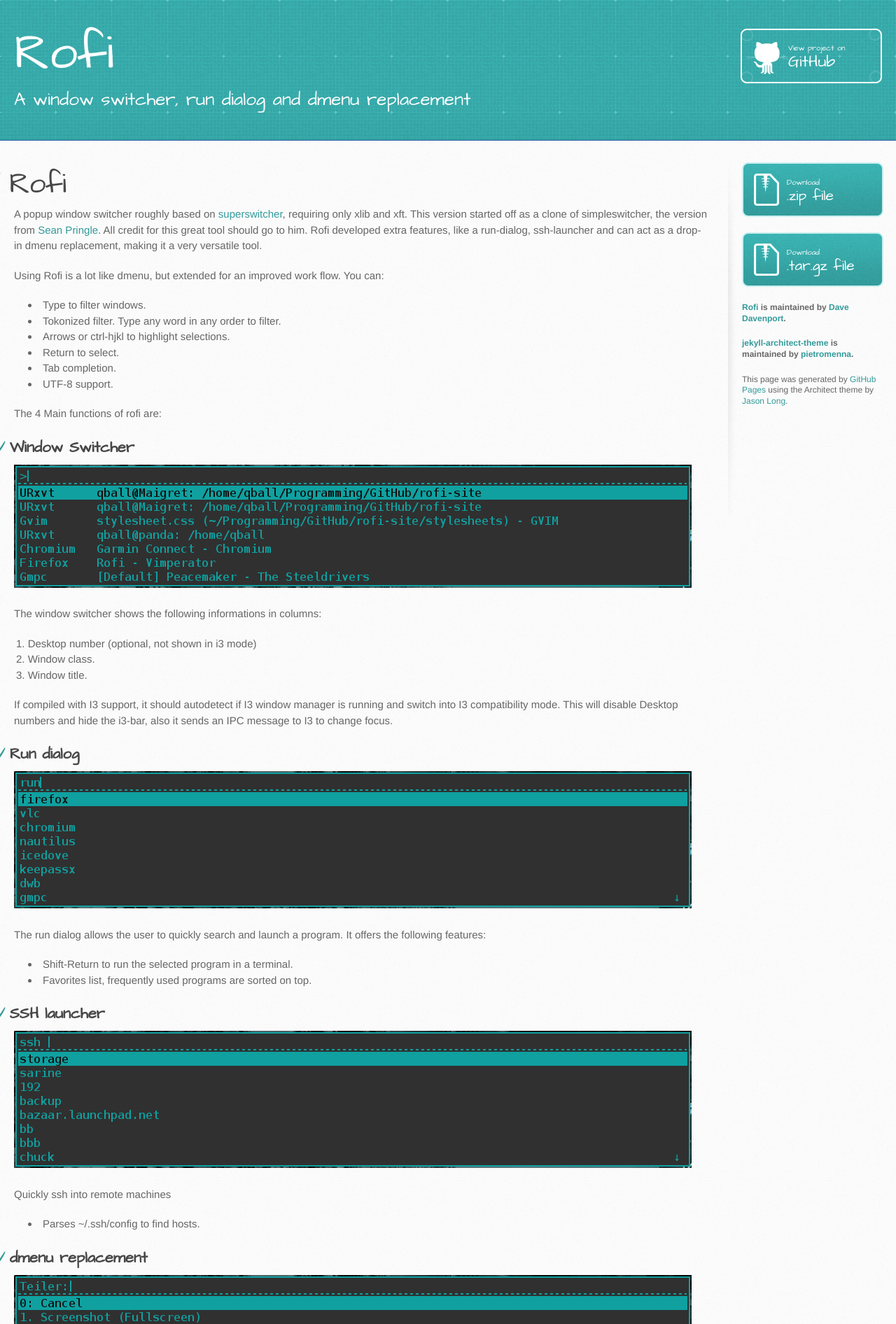
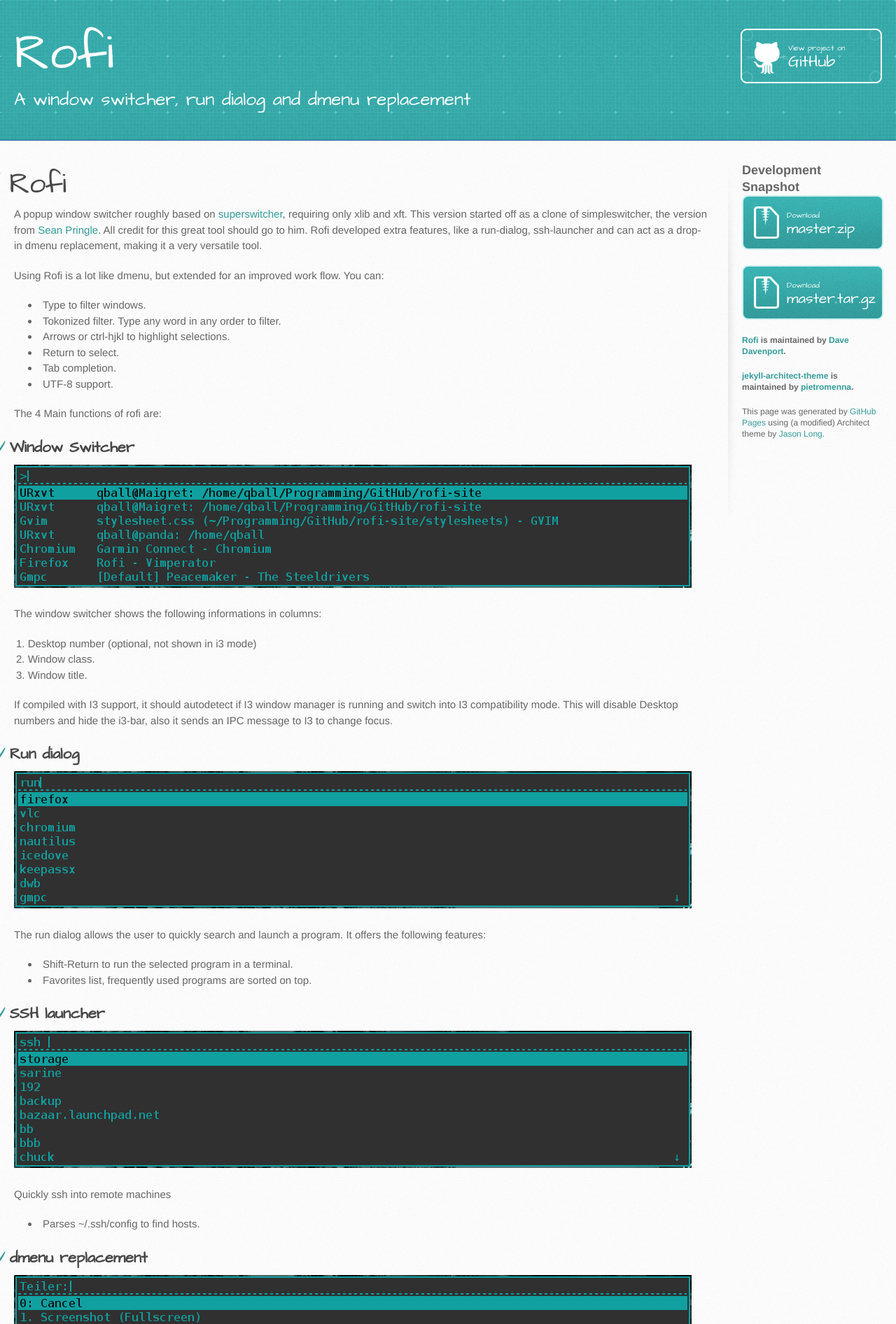
Before and after one commit to davatorium/rofi, a Jekyll site: the page built from index.md, in a window 1280 px wide. Shown: the top 1892 px of the page at 70% size. Built offline with Jekyll 4.4.1, drawn with Linux system fonts in a browser that asks for light colours.

Commit message:
Site tweaks and release preparement.

```diff
--- a/_config.yml
+++ b/_config.yml
@@ -6,3 +6,4 @@ description: A window switcher, run dialog and dmenu replacement
 github-url: https://github.com/DaveDavenport/rofi
 github-user-url: https://github.com/DaveDavenport/
 github-user: Dave Davenport
+github-version-stable: 0.14.4
--- a/_layouts/default.html
+++ b/_layouts/default.html
@@ -34,13 +34,25 @@
         </section>
 
         <aside id="sidebar">
+<!-- to be enabled when we have a stable release.
+          <h1>Stable</h1>
+          <a href="{{ site.github-url }}/archive/{{ site.github-version-stable }}.zip" class="button">
+            <small>Download</small>
+            {{ site.github-version-stable }}.zip
+          </a>
+          <a href="{{ site.github-url }}/archive/{{ site.github-version-stable }}.tar.gz" class="button">
+            <small>Download</small>
+            {{ site.github-version-stable }}.tar.gz
+          </a>
+-->
+          <h1>Development Snapshot</h1>
           <a href="{{ site.github-url }}/zipball/master" class="button">
             <small>Download</small>
-            .zip file
+            master.zip
           </a>
           <a href="{{ site.github-url }}/tarball/master" class="button">
             <small>Download</small>
-            .tar.gz file
+            master.tar.gz
           </a>
 
           <p class="repo-owner"><a href="{{ site.github-url}}">{{ site.name }}</a> is maintained by
@@ -48,8 +60,8 @@
 
           <p class="repo-owner"><a href="https://github.com/pietromenna/jekyll-architect-theme">jekyll-architect-theme</a> is maintained by <a href="https://github.com/pietromenna">pietromenna</a>.</p>
 
-          <p>This page was generated by <a href="https://pages.github.com">GitHub Pages</a> using the Architect theme by <a href="https://twitter.com/jasonlong">Jason Long</a>.</p>
-        </aside>
+          <p>This page was generated by <a href="https://pages.github.com">GitHub Pages</a> using (a modified) Architect theme by <a href="https://twitter.com/jasonlong">Jason Long</a>.</p>
+          </aside>
       </div>
     </div>
 
--- a/stylesheets/stylesheet.css
+++ b/stylesheets/stylesheet.css
@@ -117,6 +117,11 @@ aside#sidebar {
   background: transparent url(../images/sidebar-bg.jpg) 0 0 no-repeat;
   font-size: 12px;
   line-height: 1.3;
+}
+
+aside#sidebar h1 {
+  font-size:  1.5em;
+    font-weight: bold;
 }
 
 aside#sidebar p.repo-owner,
```
